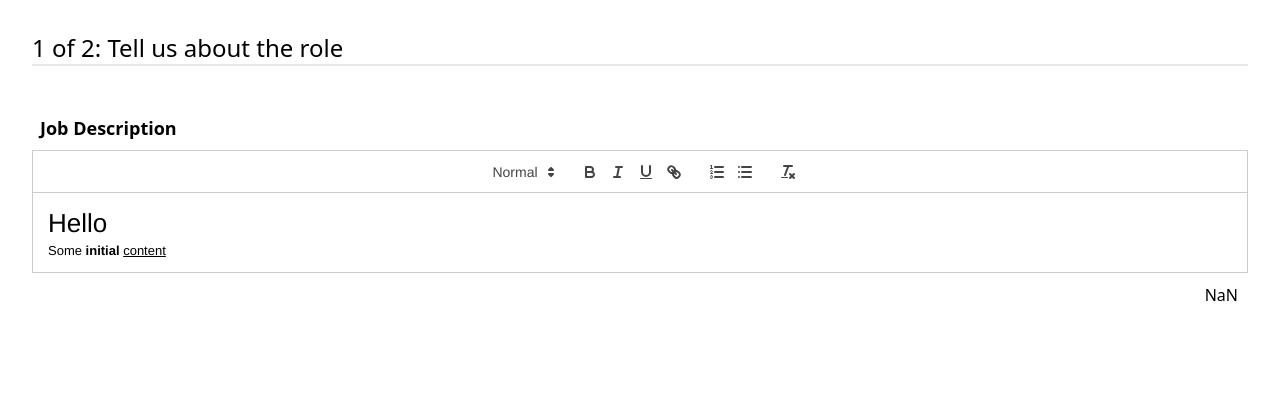
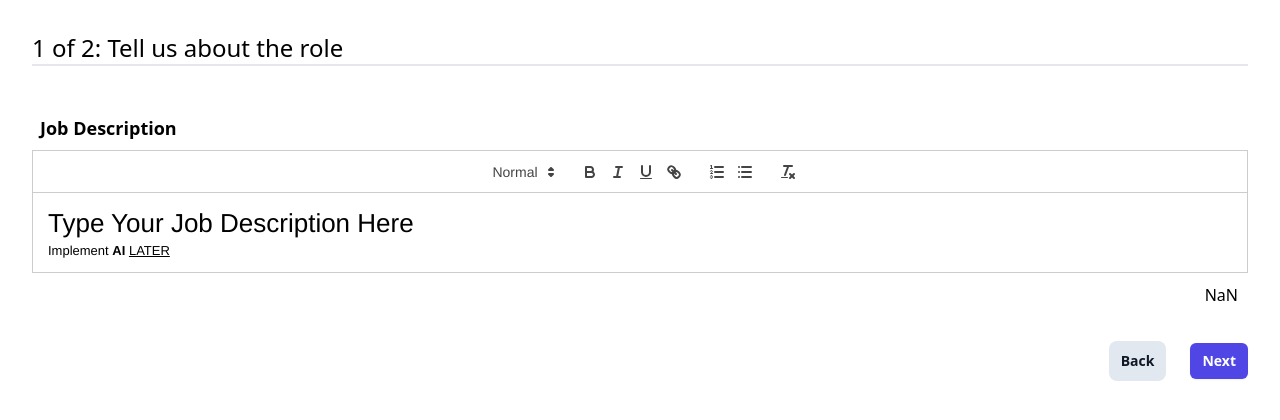
Before and after one commit to laldinenga/Job-Board, a React (Vite) app: page /editor in a window 1280 px wide. Shown: the top 420 px of the page. Built offline with nearby package versions, Linux system fonts and the light colour scheme.

Commit message:
use link to link all pages

```diff
--- a/src/JobPostingForm/Another.jsx
+++ b/src/JobPostingForm/Another.jsx
@@ -1,4 +1,5 @@
 import React, { useState } from "react";
+import { Link } from "react-router-dom";
 
 const questions = [
   { key: "backGroundCheck", label: "Background Check", head: "Are you willing to undergo a background check, in accordance with local law/regulations"},
@@ -155,12 +156,12 @@ export default function ScreeningPage() {
           </div>
 
           <div className="mt-6 flex items-center justify-end gap-x-6">
-            <button
+            <Link to={"/editor"}
               type="button"
               className="text-sm bg-slate-200 rounded-lg px-3 py-2 font-semibold leading-6 text-gray-900"
             >
               Back
-            </button>
+            </Link>
             <button
               type="submit"
               className="rounded-md bg-indigo-600 px-3 py-2 text-sm font-semibold text-white shadow-sm hover:bg-indigo-500 focus-visible:outline focus-visible:outline-2 focus-visible:outline-offset-2 focus-visible:outline-indigo-600"
--- a/src/JobPostingForm/JobPosting.jsx
+++ b/src/JobPostingForm/JobPosting.jsx
@@ -1,3 +1,5 @@
+import { Link } from "react-router-dom";
+
 export default function JobPosting() {
   return (
     <div className="bg-grey-100 shadow-lg">
@@ -121,12 +123,13 @@ export default function JobPosting() {
               >
                 Write with AI
               </button>
-              <button
-                type="submit"
+              <Link to={"/editor"}
+                type="button"
                 className="flex w-full mt-4 justify-center rounded-md bg-indigo-600 px-3 py-1.5 text-sm font-semibold leading-6 text-white shadow-sm hover:bg-indigo-500 focus-visible:outline focus-visible:outline-2 focus-visible:outline-offset-2 focus-visible:outline-indigo-600"
+
               >
                 Write on my own
-              </button>
+              </Link>
             </div>
           </form>
 
--- a/src/JobPostingForm/Maineditor.jsx
+++ b/src/JobPostingForm/Maineditor.jsx
@@ -1,7 +1,8 @@
 import React, { useRef, useState } from "react";
 import Editor from "./Editor";
 import Quill from "quill";
-import 'quill/dist/quill.snow.css'
+import { Link } from "react-router-dom";
+import "quill/dist/quill.snow.css";
 
 const Delta = Quill.import("delta");
 
@@ -13,10 +14,9 @@ const App = () => {
   const quillRef = useRef();
 
   return (
-
     <div>
       <div className="font-medium text-2xl text-start border-b-2 mb-10">
-      1 of 2: Tell us about the role
+        1 of 2: Tell us about the role
       </div>
       <div className="py-2 px-2">
         <label
@@ -30,19 +30,34 @@ const App = () => {
         <Editor
           ref={quillRef}
           defaultValue={new Delta()
-            .insert("Hello")
+            .insert("Type Your Job Description Here")
             .insert("\n", { header: 1 })
-            .insert("Some ")
-            .insert("initial", { bold: true })
+            .insert("Implement")
             .insert(" ")
-            .insert("content", { underline: true })
+            .insert("AI", { bold: true })
+            .insert(" ")
+            .insert("LATER", { underline: true })
             .insert("\n")}
           onSelectionChange={setRange}
           onTextChange={setLastChange}
         />
       </div>
       <div className="p-2.5 text-right">
-        {quillRef.current?.getLength()-1}
+        {quillRef.current?.getLength() - 1}
+      </div>
+      <div className="mt-6 flex items-center justify-end gap-x-6">
+        <Link to={"/jobposting"}
+          type="button"
+          className="text-sm bg-slate-200 rounded-lg px-3 py-2 font-semibold leading-6 text-gray-900"
+        >
+          Back
+        </Link>
+        <Link to={"/another"}
+          type="button"
+          className="rounded-md bg-indigo-600 px-3 py-2 text-sm font-semibold text-white shadow-sm hover:bg-indigo-500 focus-visible:outline focus-visible:outline-2 focus-visible:outline-offset-2 focus-visible:outline-indigo-600"
+        >
+          Next
+        </Link>
       </div>
     </div>
   );
```
